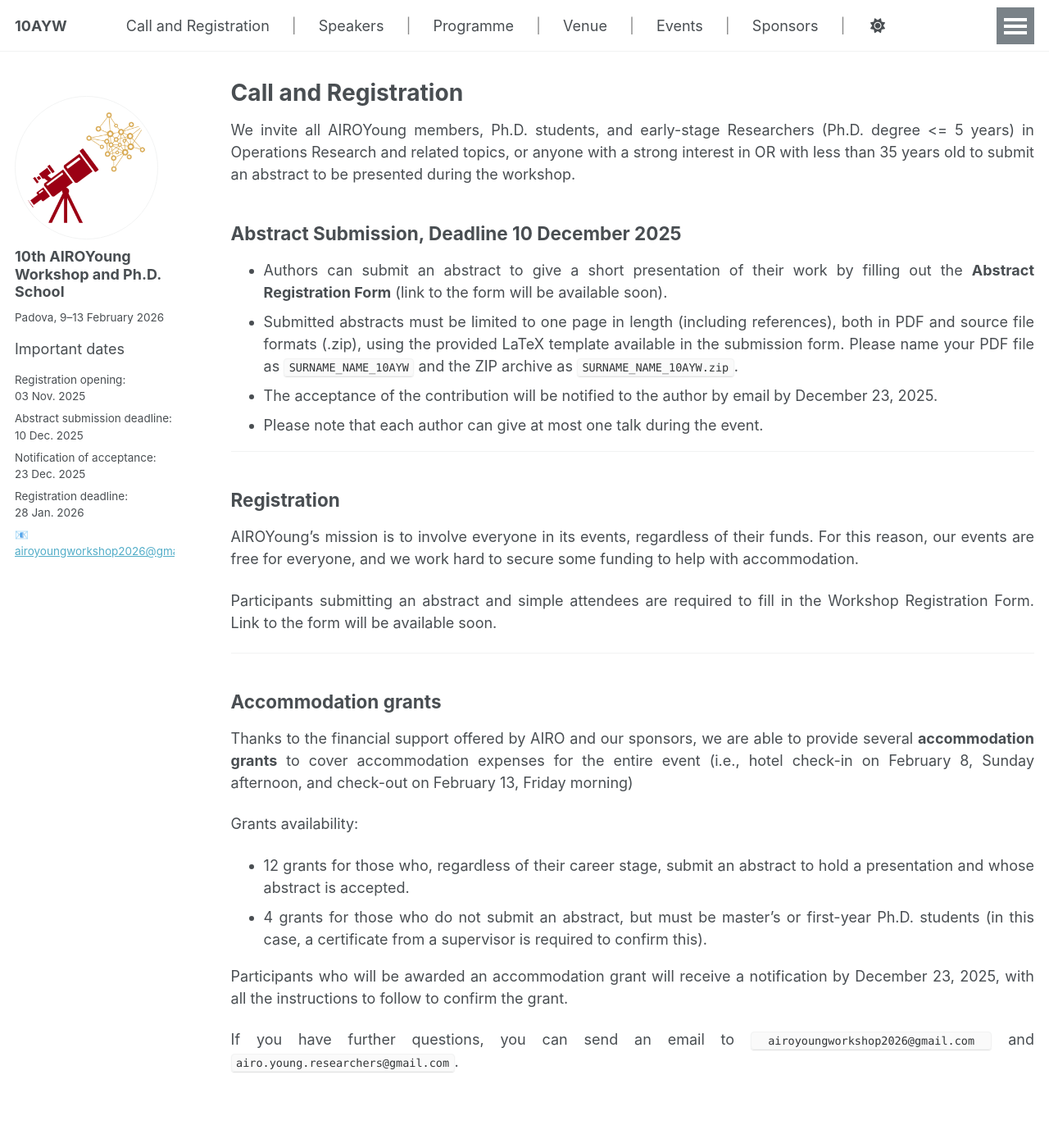
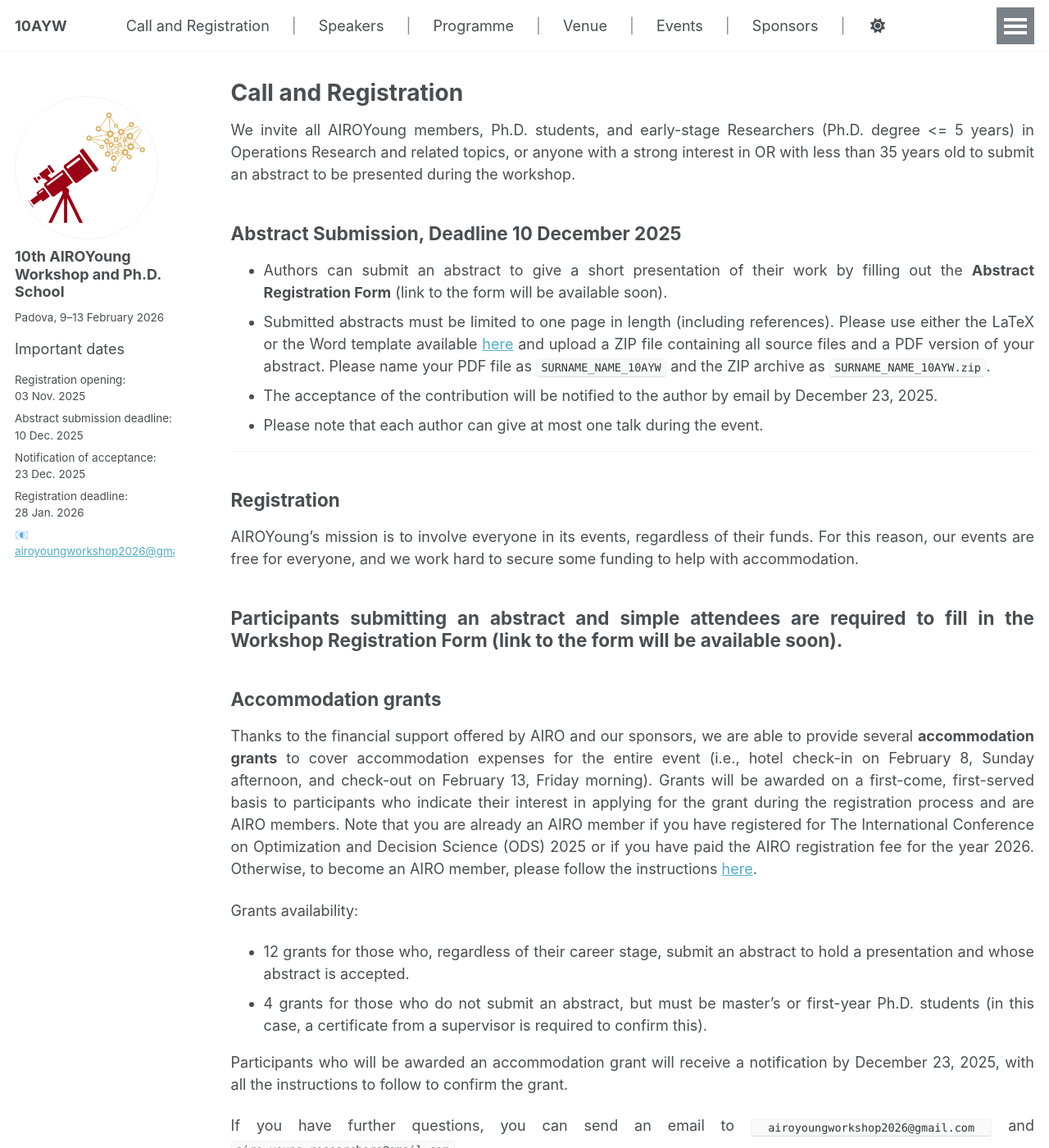
Before and after one commit to ayw2026/ayw2026.github.io, a Jekyll site: the page built from _pages/info.md, in a window 1280 px wide and 1400 px high. Shown: the whole window at 82% size. Built offline with Jekyll 4.4.1, drawn with Linux system fonts in a browser that asks for light colours; a script that is not in the unit is left out.

Commit message:
fix typos

```diff
--- a/_pages/info.md
+++ b/_pages/info.md
@@ -10,7 +10,7 @@
 ## Abstract Submission, Deadline 10 December 2025
 
 - Authors can submit an abstract to give a short presentation of their work by filling out the **Abstract Registration Form** (link to the form will be available soon).
-- Submitted abstracts must be limited to one page in length (including references), both in PDF and source file formats (.zip), using the provided LaTeX template available in the submission form. Please name your PDF file as `SURNAME_NAME_10AYW` and the ZIP archive as `SURNAME_NAME_10AYW.zip`.
+- Submitted abstracts must be limited to one page in length (including references). Please use either the LaTeX or the Word template available [here](https://drive.google.com/file/d/1CvrwMNoGrqzNArSUvv-OT2wt7OgIZw5a/view?usp=share_link) and upload a ZIP file containing all source files and a PDF version of your abstract. Please name your PDF file as `SURNAME_NAME_10AYW` and the ZIP archive as `SURNAME_NAME_10AYW.zip`.
 - The acceptance of the contribution will be notified to the author by email by December 23, 2025.
 - Please note that each author can give at most one talk during the event.
 
@@ -20,13 +20,12 @@
 
 AIROYoung's mission is to involve everyone in its events, regardless of their funds. For this reason, our events are free for everyone, and we work hard to secure some funding to help with accommodation.
 
-Participants submitting an abstract and simple attendees are required to fill in the Workshop Registration Form. Link to the form will be available soon.
-
+Participants submitting an abstract and simple attendees are required to fill in the **Workshop Registration Form** (link to the form will be available soon).
 ---
 
 ## Accommodation grants
 
-Thanks to the financial support offered by AIRO and our sponsors, we are able to provide several **accommodation grants** to cover accommodation expenses for the entire event (i.e., hotel check-in on February 8, Sunday afternoon, and check-out on February 13, Friday morning)
+Thanks to the financial support offered by AIRO and our sponsors, we are able to provide several **accommodation grants** to cover accommodation expenses for the entire event (i.e., hotel check-in on February 8, Sunday afternoon, and check-out on February 13, Friday morning). Grants will be awarded on a first-come, first-served basis to participants who indicate their interest in applying for the grant during the registration process and are AIRO members. Note that you are already an AIRO member if you have registered for The International Conference on Optimization and Decision Science (ODS) 2025 or if you have paid the AIRO registration fee for the year 2026. Otherwise, to become an AIRO member, please follow the instructions [here](https://www.airo.org/en/become-an-airo-member/).
 
 Grants availability:
 
```
